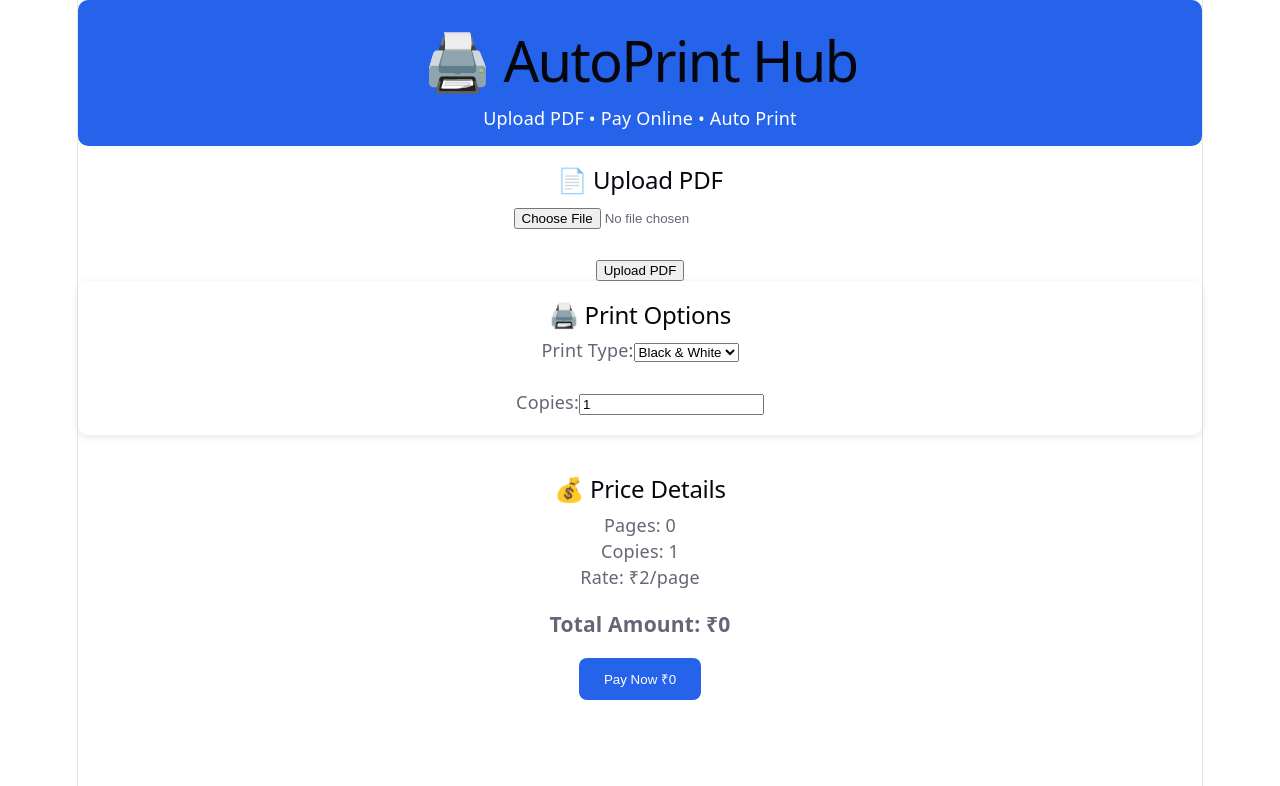
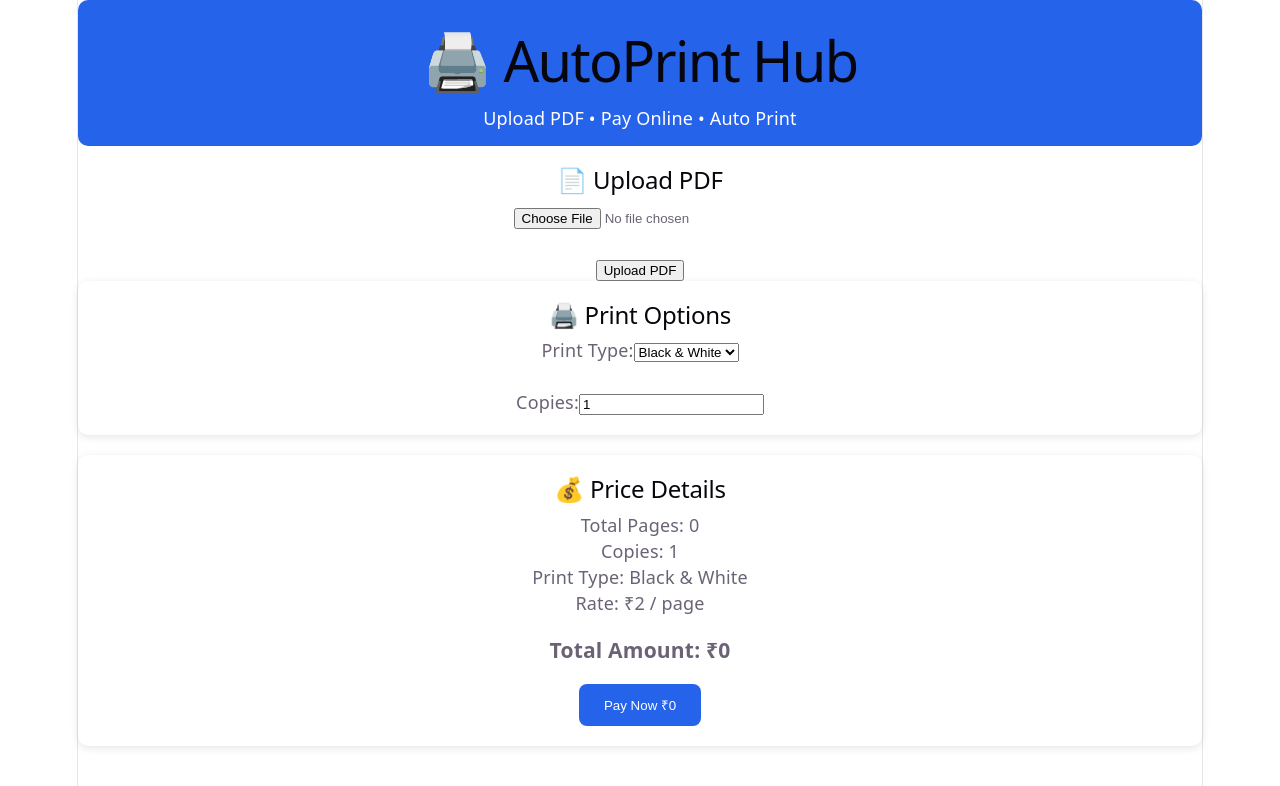
Before and after one commit to sunilgurjar54319-jpg/AutoPrintHub, a React (Vite) app in the folder client/: page / in a window 1280 px wide. Shown: the top 786 px of the page. Built offline with nearby package versions, Linux system fonts and the light colour scheme.

Commit message:
Update client payment flow

```diff
--- a/client/src/components/PriceCard.jsx
+++ b/client/src/components/PriceCard.jsx
@@ -6,6 +6,8 @@ function PriceCard({ pages, copies, color, total }) {
 
   const payNow = async () => {
     try {
+
+      // Create Razorpay Order
       const res = await axios.post(
         "https://autoprint-hub-server.onrender.com/api/payment/create",
         {
@@ -16,7 +18,7 @@ function PriceCard({ pages, copies, color, total }) {
       const order = res.data.order;
 
       const options = {
-        key: "rzp_test_TBv0I8JsoAY5JU",
+        key: "YOUR_RAZORPAY_TEST_KEY",
         amount: order.amount,
         currency: order.currency,
         name: "AutoPrint Hub",
@@ -24,40 +26,66 @@ function PriceCard({ pages, copies, color, total }) {
         order_id: order.id,
 
         handler: async function (response) {
-       console.log("Razorpay Response:", response);
+
           try {
+
             const verify = await axios.post(
               "https://autoprint-hub-server.onrender.com/api/payment/verify",
               {
-        razorpay_order_id: response.razorpay_order_id,
-        razorpay_payment_id: response.razorpay_payment_id,
-        razorpay_signature: response.razorpay_signature,
+                razorpay_order_id:
+                  response.razorpay_order_id,
+
+                razorpay_payment_id:
+                  response.razorpay_payment_id,
+
+                razorpay_signature:
+                  response.razorpay_signature,
+
+                pages: pages,
+                copies: copies,
+                color: color,
+                amount: total
               }
             );
 
+
             if (verify.data.success) {
               alert("Payment Verified Successfully");
-    } else {
+              console.log(
+                verify.data.order
+              );
+            }
+            else {
               alert("Payment Verification Failed");
             }
 
+
           } catch (error) {
+
             console.log(error);
             alert("Verification Error");
+
           }
+
         },
+
 
         theme: {
           color: "#2563eb"
         }
+
       };
+
 
       const razor = new window.Razorpay(options);
       razor.open();
 
+
     } catch (error) {
+
+      console.log(error);
       alert("Payment Failed");
-      console.log(error);
+
     }
   };
 
@@ -65,39 +93,56 @@ function PriceCard({ pages, copies, color, total }) {
   return (
     <div
       style={{
-        background:"#fff",
-        padding:"20px",
-        borderRadius:"10px",
-        marginTop:"20px"
+        background: "#fff",
+        padding: "20px",
+        borderRadius: "10px",
+        marginTop: "20px",
+        boxShadow:
+          "0 2px 8px rgba(0,0,0,0.1)"
       }}
     >
 
       <h2>💰 Price Details</h2>
 
-      <p>Pages: {pages}</p>
-
-      <p>Copies: {copies}</p>
+      <p>
+        Total Pages: {pages}
+      </p>
 
       <p>
-        Rate: ₹{rate}/page
+        Copies: {copies}
       </p>
+
+      <p>
+        Print Type:
+        {color === "bw"
+          ? " Black & White"
+          : " Color"}
+      </p>
+
+      <p>
+        Rate: ₹{rate} / page
+      </p>
+
 
       <h3>
         Total Amount: ₹{total}
       </h3>
 
+
       <button
         onClick={payNow}
         style={{
-          padding:"12px 25px",
-          background:"#2563eb",
-          color:"white",
-          border:"none",
-          borderRadius:"8px"
+          padding: "12px 25px",
+          background: "#2563eb",
+          color: "white",
+          border: "none",
+          borderRadius: "8px",
+          cursor: "pointer"
         }}
       >
         Pay Now ₹{total}
       </button>
+
 
     </div>
   );
```
Lines whose indentation alone changed are shown as unchanged.
